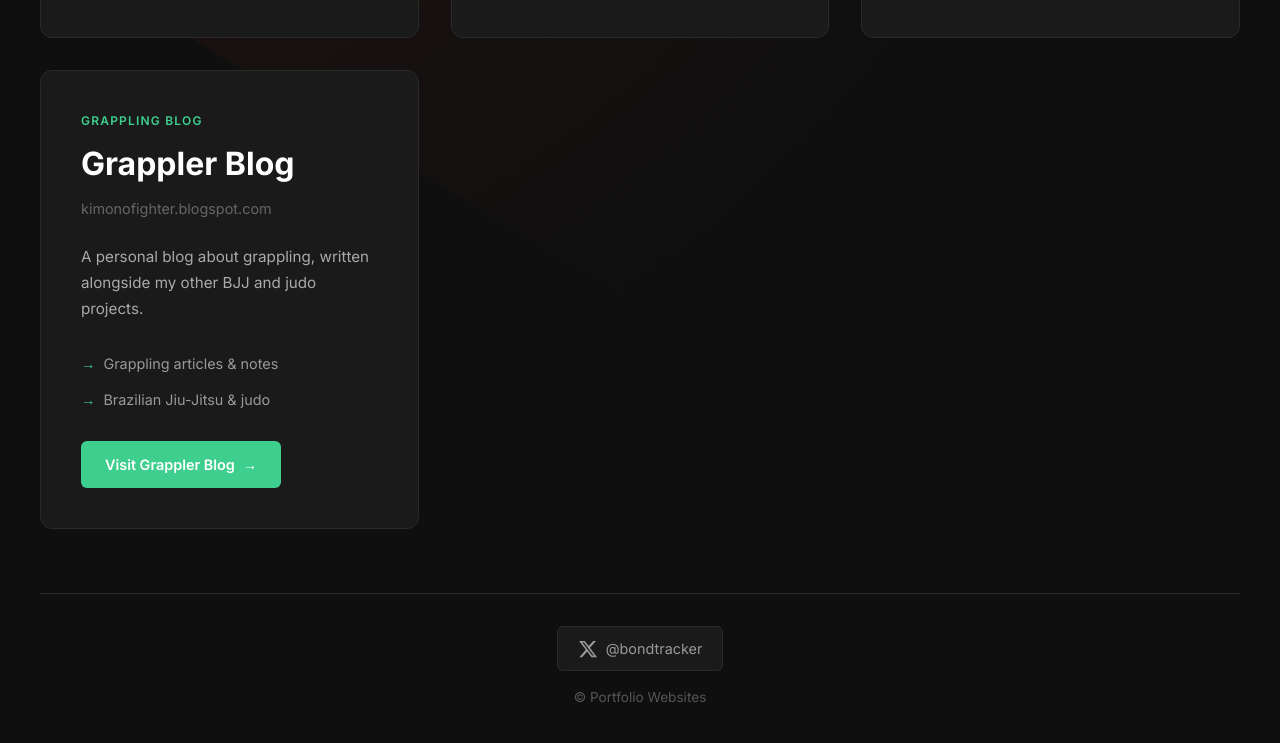
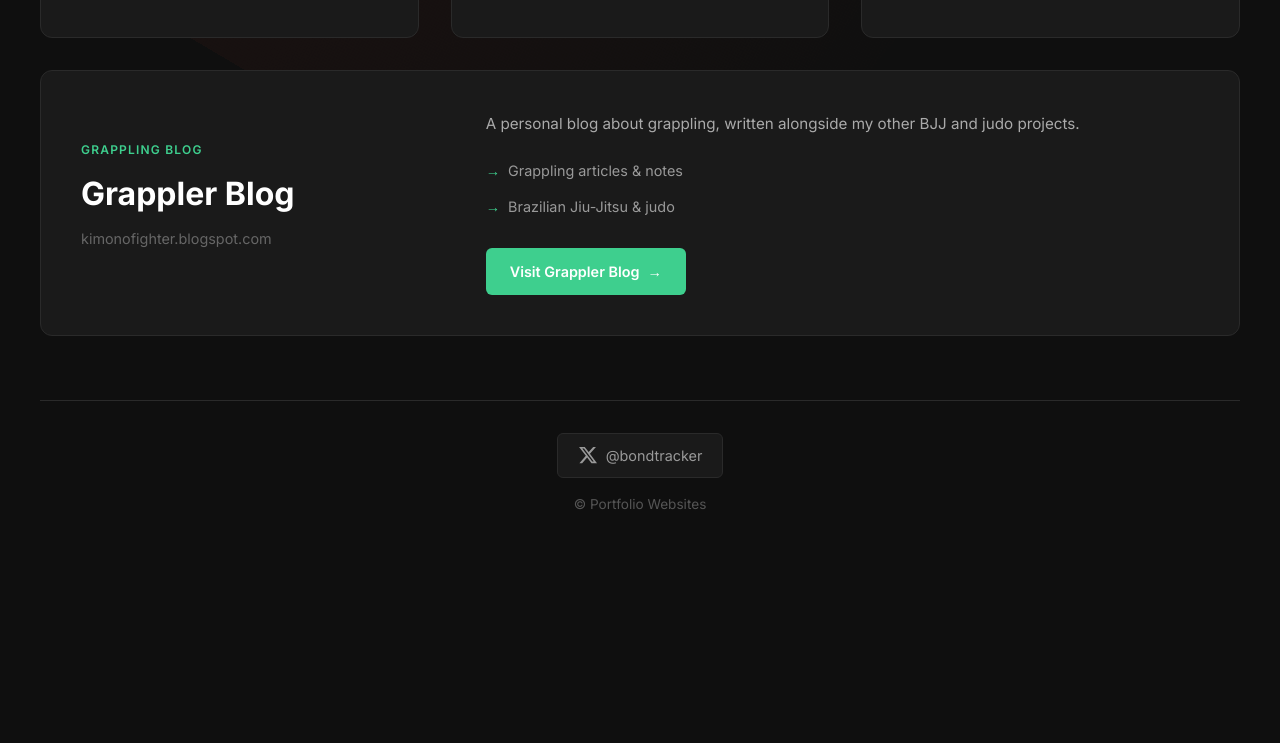
Before and after one commit to pavelfedorov1/portfolio_websites, a plain HTML site: page index.html in a window 1280 px wide. Shown: the part 1588-2331 px from the top of the page. After the commit the page ends 2167 px from the top, so only its background shows below. Drawn offline with Linux system fonts and the light colour scheme.

Commit message:
Make Grappler Blog a full-width card
Co-Authored-By: Claude Sonnet 5.5 <noreply@anthropic.com>

```diff
--- a/index.html
+++ b/index.html
@@ -357,6 +357,25 @@
       --accent-glow: rgba(62, 207, 142, 0.3);
     }
 
+    /* Wide card: spans the full grid row */
+    .website-card.wide {
+      grid-column: 1 / -1;
+      display: grid;
+      grid-template-columns: 1fr 2fr;
+      gap: 0 3rem;
+      align-items: center;
+    }
+
+    .website-card.wide .card-header { margin-bottom: 0; }
+    .website-card.wide .website-description { margin-bottom: 1rem; }
+    .website-card.wide .visit-link { justify-self: start; }
+    .website-card.wide .wide-body { display: flex; flex-direction: column; align-items: flex-start; }
+
+    @media (max-width: 768px) {
+      .website-card.wide { grid-template-columns: 1fr; }
+      .website-card.wide .card-header { margin-bottom: 1.5rem; }
+    }
+
     footer {
       text-align: center;
       padding: 2rem 0;
@@ -553,12 +572,13 @@
 
 
       <!-- Grappler Blog -->
-      <div class="website-card">
+      <div class="website-card wide">
         <div class="card-header">
           <div class="category">Grappling Blog</div>
           <h2 class="website-title">Grappler Blog</h2>
           <div class="website-url">kimonofighter.blogspot.com</div>
         </div>
+        <div class="wide-body">
         <p class="website-description">
           A personal blog about grappling, written alongside my other BJJ and judo projects.
         </p>
@@ -567,6 +587,7 @@
           <li>Brazilian Jiu-Jitsu & judo</li>
         </ul>
         <a href="https://kimonofighter.blogspot.com" target="_blank" rel="noopener" class="visit-link">Visit Grappler Blog</a>
+        </div>
       </div>
 
     </div>
```
